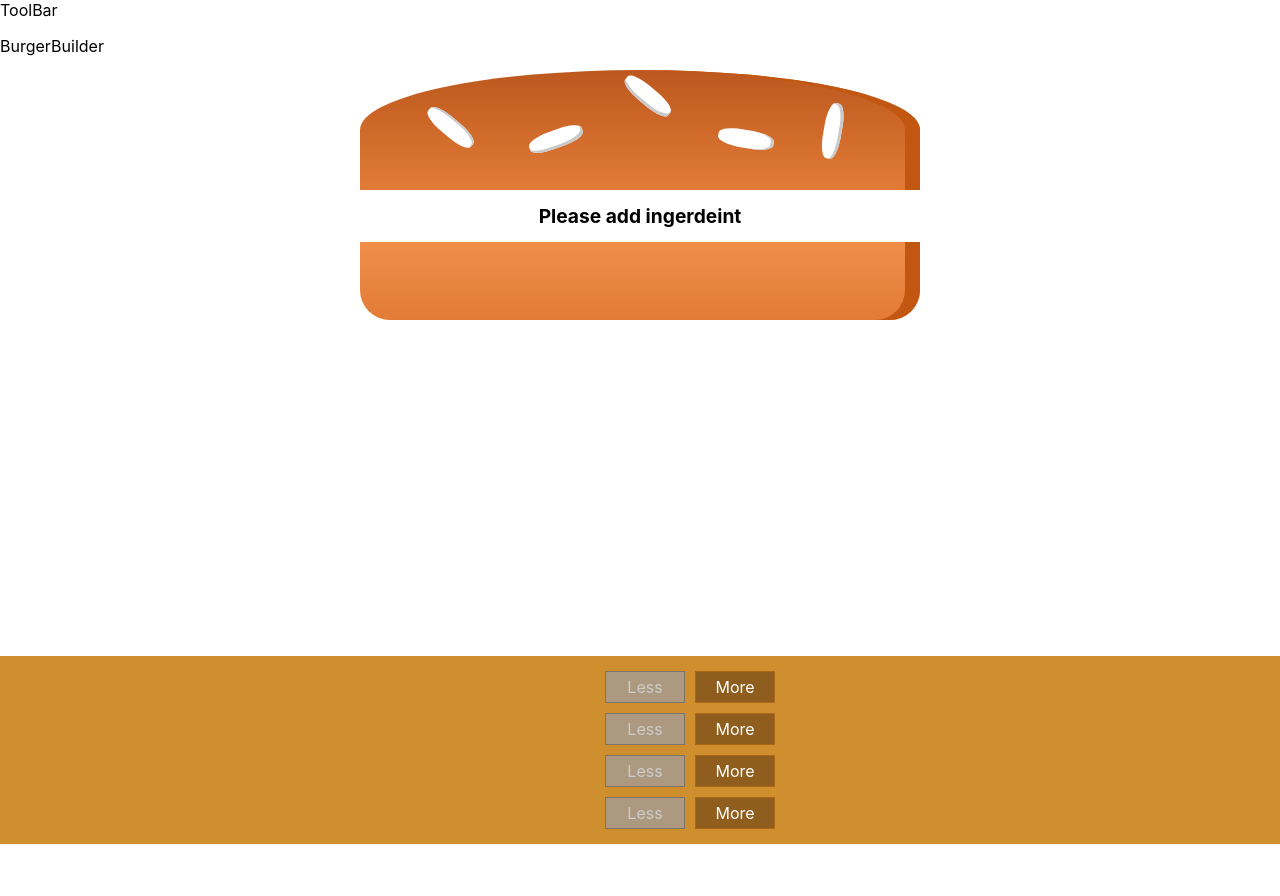
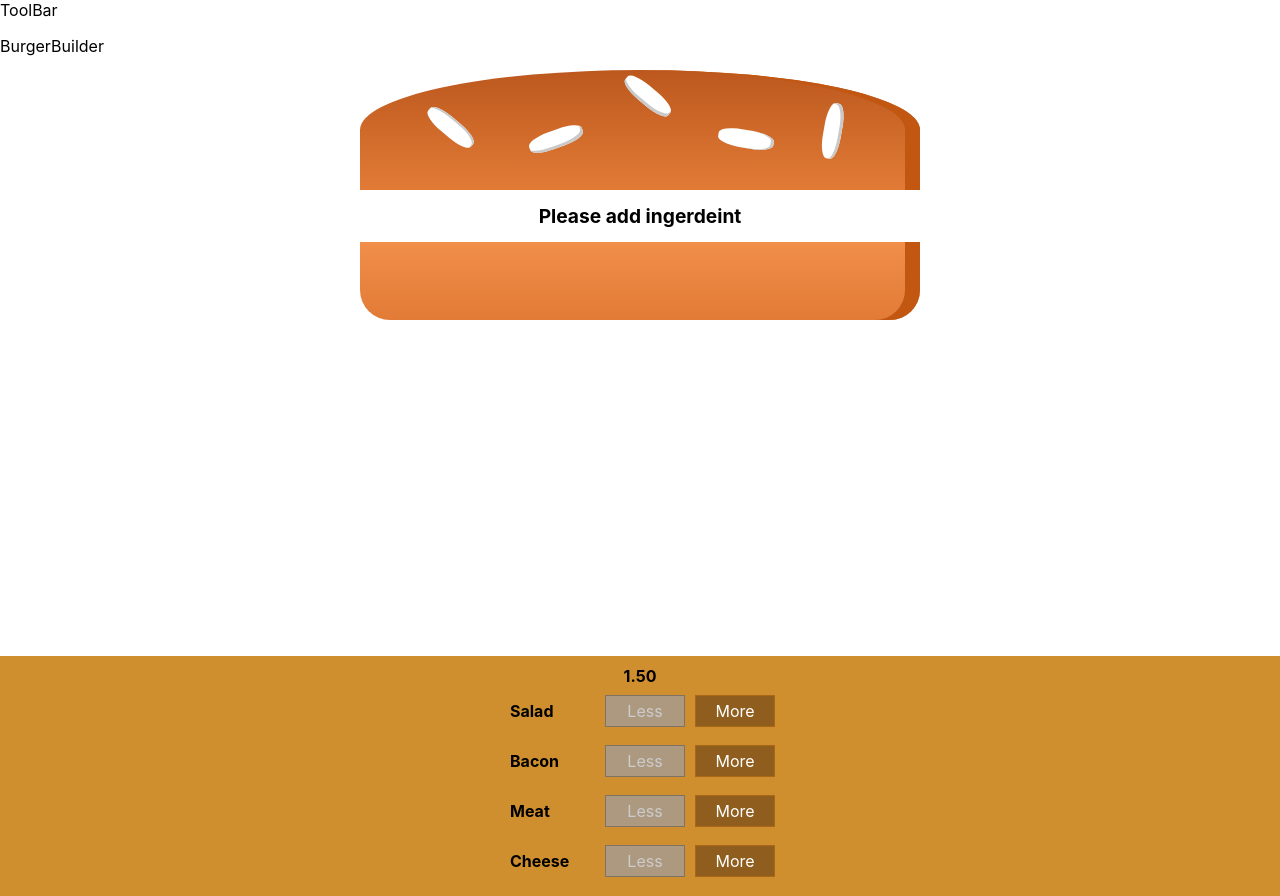
Before and after one commit to behrang1360/BurgerLand, a React (Create React App) app: page / in a window 1280 px wide. Before the commit the page ends 844 px from the top, so only its background shows below. Built offline with nearby package versions, Linux system fonts and the light colour scheme.

Commit message:
add totalPrice

```diff
--- a/src/components/BuildControls/BuildControls.jsx
+++ b/src/components/BuildControls/BuildControls.jsx
@@ -12,12 +12,13 @@ const controls = [
 const buildControls = props => {
   return (
     <div className="BuildControls">
+       <strong>{props.totalPrice.toFixed(2)}</strong>
       {controls.map(el => {
         return (
           <BuildControl
             added={() => props.addIngerdient(el.type)}
             remove={()=>props.removeIngerdient(el.type)}
-            lable={el.lable}
+            label={el.type}
             type={el.type}
             key={el.type}
             disabled ={props.disabledInfo[el.type]}
--- a/src/components/Burger/Burger.css
+++ b/src/components/Burger/Burger.css
@@ -2,7 +2,7 @@
     width: 100%;
     margin: auto;
     height: 250px;
-    overflow: hidden;
+    overflow: scroll;
     text-align: center;
     font-weight: bold;
     font-size: 1.2rem;
--- a/src/containers/BurgerBuilder/BurgerBuilder.jsx
+++ b/src/containers/BurgerBuilder/BurgerBuilder.jsx
@@ -29,7 +29,7 @@ class BurgerBuilder extends Component {
     let newTotalPrice = this.state.totalPrice + INGERDIENT_PRICE[type];
     this.setState({
       ingerdients,
-      newTotalPrice
+      totalPrice:newTotalPrice
     });
   };
 
@@ -44,7 +44,7 @@ class BurgerBuilder extends Component {
     let newTotalPrice = this.state.totalPrice - INGERDIENT_PRICE[type];
     this.setState({
       ingerdients,
-      newTotalPrice
+      totalPrice:newTotalPrice
     });
   };
 
@@ -65,6 +65,7 @@ class BurgerBuilder extends Component {
           addIngerdient={this.addIngerdientHandler}
           removeIngerdient={this.removeIngerdientHandler}
           disabledInfo={disabledIngerdient}
+          totalPrice ={this.state.totalPrice}
         />
       </Wrapper>
     );
```
Also changed, not shown: src/components/BuildControls/BuildControl/BuildControl.jsx (line endings or trailing spaces).
